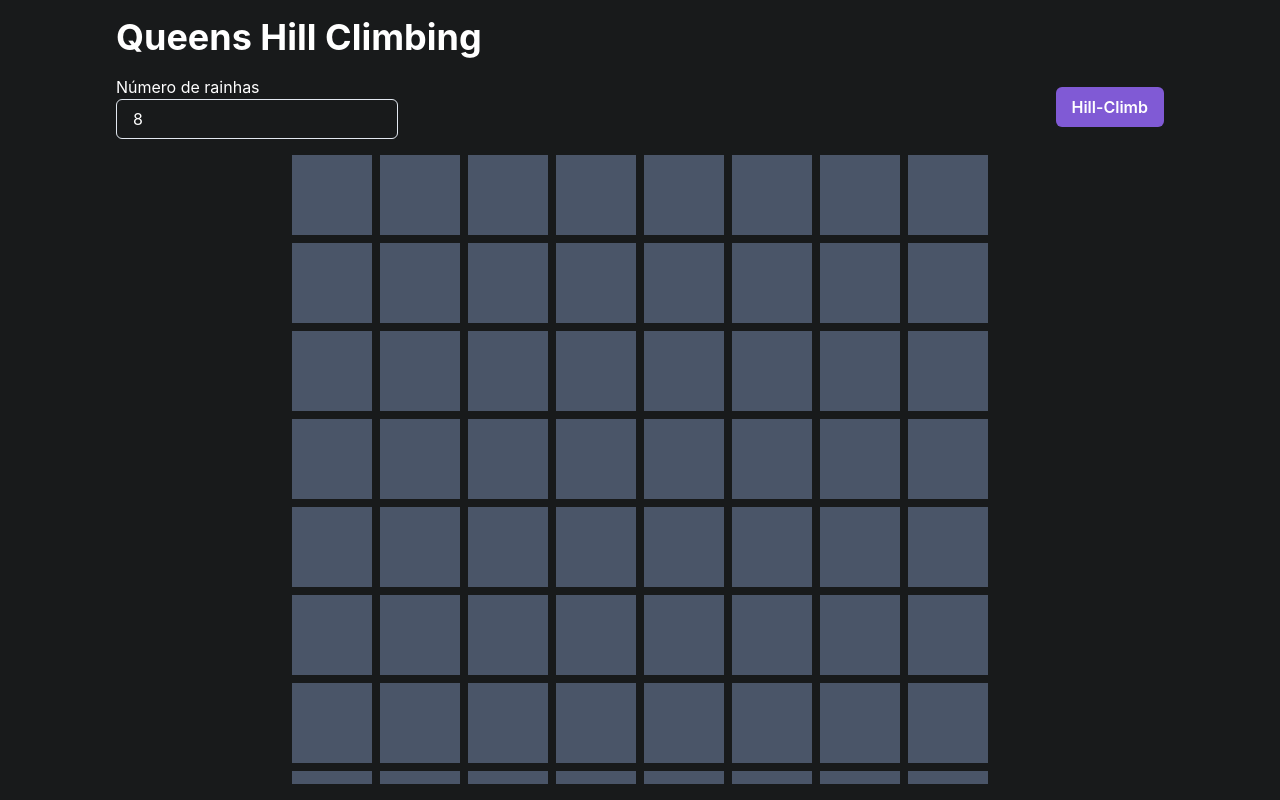
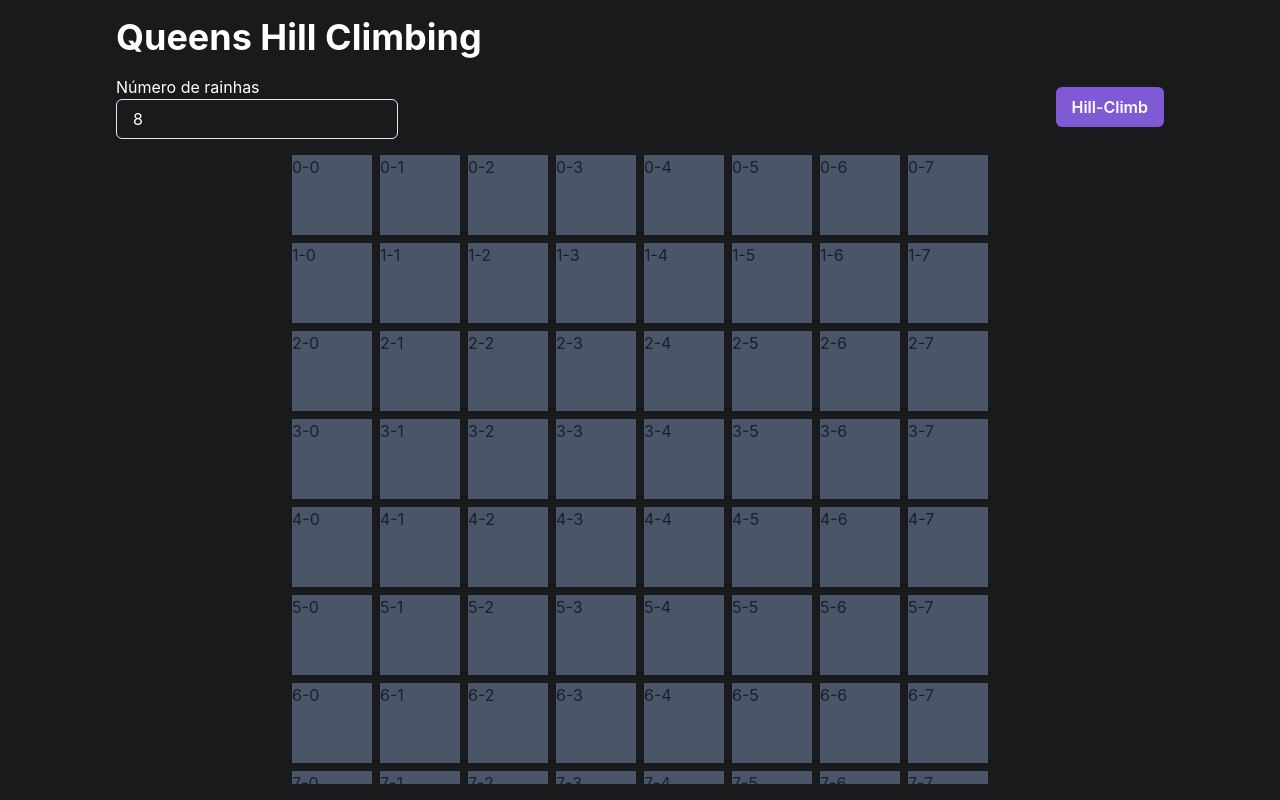
Before and after one commit to 21lucasmessias/Queens-Hillclimb, a React (Vite) app: page / in a window 1280 px wide. Built offline with nearby package versions, Linux system fonts and the light colour scheme.

Commit message:
fix: fixed how the board is saved in state

```diff
--- a/src/App.tsx
+++ b/src/App.tsx
@@ -1,92 +1,90 @@
-import {
-  Box,
-  Button,
-  Flex,
-  Grid,
-  GridItem,
-  Input,
-  InputGroup,
-  Text,
-} from '@chakra-ui/react'
+import { Flex } from '@chakra-ui/react'
 import { useEffect, useState } from 'react'
 import { Board } from './components/Board'
 import { Header } from './components/Header'
+import { useHillClimb } from './HillClimb'
 
-type Position = {
-  x: number
-  y: number
-}
-
-type Square = {
-  type: 'empty' | 'queen'
-  pos: Position
-}
+import { Position, Queen, Square } from './Types'
 
 function App() {
   const [numberOfQueens, setNumberOfQueens] = useState<number>(8)
   const [numberOfAllocatedQueens, setNumberOfAllocatedQueens] =
     useState<number>(0)
 
-  const [columns, setColumns] = useState<Array<Array<Square>>>([])
+  const [rows, setRows] = useState<Array<Array<Square>>>([])
+
+  const [queens, setQueens] = useState<Array<Queen>>([])
+
+  const { execute, handleMoveQueen } = useHillClimb({
+    queens: queens,
+    numberOfQueens: numberOfQueens,
+    numberOfAllocatedQueens: numberOfAllocatedQueens,
+    setQueens: setQueens,
+  })
 
   useEffect(() => {
     if (typeof numberOfQueens === 'number' && numberOfQueens > 0) {
-      const newColumns: Array<Array<Square>> = []
+      const newLines: Array<Array<Square>> = []
 
-      for (let x = 0; x < numberOfQueens; x++) {
-        newColumns.push([])
+      for (let row = 0; row < numberOfQueens; row++) {
+        newLines.push([])
 
-        for (let y = 0; y < numberOfQueens; y++) {
+        for (let col = 0; col < numberOfQueens; col++) {
           const newSquare: Square = {
-            type: 'empty',
             pos: {
-              x,
-              y,
+              row,
+              col,
             },
           }
 
-          newColumns[x].push(newSquare)
+          newLines[row].push(newSquare)
         }
       }
 
-      setColumns(newColumns)
+      setRows(newLines)
       setNumberOfAllocatedQueens(0)
+      setQueens([])
     }
   }, [numberOfQueens])
 
-  const handleAllocateQueen = ({ x, y }: Position) => {
-    if (numberOfAllocatedQueens < numberOfQueens) {
-      const newColumns: Square[][] = [...columns]
+  const hasQueenInColumn = (col: number) => {
+    return queens.some((queen) => queen.pos.col === col)
+  }
 
-      newColumns[x][y] = {
-        ...newColumns[x][y],
-        type: 'queen',
+  const handleAllocateQueen = ({ col, row }: Position) => {
+    if (numberOfAllocatedQueens < numberOfQueens && !hasQueenInColumn(col)) {
+      const newQueen: Queen = {
+        pos: {
+          col,
+          row,
+        },
       }
 
+      setQueens([...queens, newQueen])
       setNumberOfAllocatedQueens(numberOfAllocatedQueens + 1)
-
-      setColumns(newColumns)
     }
   }
 
-  const handleRemoveQueen = ({ x, y }: Position) => {
-    const newColumns: Square[][] = [...columns]
+  const handleRemoveQueen = ({ row, col }: Position) => {
+    const newQueens = queens.filter((queen) => {
+      return !(queen.pos.col === col && queen.pos.row === row)
+    })
 
-    newColumns[x][y] = {
-      ...newColumns[x][y],
-      type: 'empty',
-    }
-
+    setQueens(newQueens)
     setNumberOfAllocatedQueens(numberOfAllocatedQueens - 1)
-
-    setColumns(newColumns)
   }
 
-  const handleSquarePressed = ({ x, y }: Position) => {
-    if (columns[x][y].type === 'empty') {
-      handleAllocateQueen({ x, y })
+  const hasQueenInSquare = ({ row, col }: Position) => {
+    return queens.some(
+      (queen) => queen.pos.row === row && queen.pos.col === col
+    )
+  }
+
+  const handleSquarePressed = (position: Position) => {
+    if (hasQueenInSquare(position)) {
+      handleRemoveQueen(position)
     } else {
-      handleRemoveQueen({ x, y })
+      handleAllocateQueen(position)
     }
   }
 
@@ -110,10 +108,12 @@ function App() {
         <Header
           numberOfQueens={numberOfQueens}
           setNumberOfQueens={setNumberOfQueens}
+          execute={execute}
         />
 
         <Board
-          columns={columns}
+          rows={rows}
+          hasQueenInSquare={hasQueenInSquare}
           handleSquarePressed={handleSquarePressed}
           numberOfQueens={numberOfQueens}
         />
--- /dev/null
+++ b/src/HillClimb.ts
@@ -0,0 +1,48 @@
+import { useMemo } from 'react'
+
+import { Queen } from './Types'
+
+interface HillClimbProps {
+  queens: Array<Queen>
+  numberOfQueens: number
+  numberOfAllocatedQueens: number
+  setQueens: React.Dispatch<React.SetStateAction<Queen[]>>
+}
+
+export const useHillClimb = ({
+  numberOfQueens,
+  queens,
+  setQueens,
+}: HillClimbProps) => {
+  const handleMoveQueen = (column: number) => {
+    const newQueens: Array<Queen> = [...queens]
+    const queen = newQueens.find((_queen) => _queen.pos.col === column)
+
+    if (!queen) {
+      return
+    }
+
+    if (queen.pos.row + 1 === 8) {
+      queen.pos.row = 0
+    } else {
+      queen.pos.row = queen.pos.row + 1
+    }
+
+    setQueens(newQueens)
+  }
+
+  const execute = () => {
+    for (let col = 0; col < numberOfQueens; col++) {
+      handleMoveQueen(col)
+    }
+  }
+
+  const value = useMemo(() => {
+    return {
+      handleMoveQueen,
+      execute,
+    }
+  }, [handleMoveQueen, execute])
+
+  return value
+}
--- /dev/null
+++ b/src/Types.ts
@@ -0,0 +1,12 @@
+export type Position = {
+  col: number
+  row: number
+}
+
+export type Square = {
+  pos: Position
+}
+
+export type Queen = {
+  pos: Position
+}
--- a/src/components/Board.tsx
+++ b/src/components/Board.tsx
@@ -1,24 +1,17 @@
 import { Flex, Grid, GridItem } from '@chakra-ui/react'
-
-type Position = {
-  x: number
-  y: number
-}
-
-type Square = {
-  type: 'empty' | 'queen'
-  pos: Position
-}
+import { Position, Queen, Square } from '../Types'
 
 interface BoardProps {
   numberOfQueens: number
-  columns: Array<Array<Square>>
-  handleSquarePressed: ({ x, y }: Position) => void
+  rows: Array<Array<Square>>
+  hasQueenInSquare: ({ row, col }: Position) => boolean
+  handleSquarePressed: ({ row, col }: Position) => void
 }
 
 export function Board({
   numberOfQueens,
-  columns,
+  rows,
+  hasQueenInSquare,
   handleSquarePressed,
 }: BoardProps) {
   return (
@@ -28,19 +21,21 @@ export function Board({
         gap={2}
         marginX="auto"
       >
-        {columns.map((column) =>
-          column.map((square) => (
+        {rows.map((row) =>
+          row.map((square) => (
             <GridItem
-              key={`${square.pos.x}-${square.pos.y}`}
+              key={`${square.pos.row}-${square.pos.col}`}
               h={'80px'}
               backgroundColor={
-                square.type === 'empty' ? 'gray.600' : 'purple.600'
+                hasQueenInSquare({ row: square.pos.row, col: square.pos.col })
+                  ? 'purple.600'
+                  : 'gray.600'
               }
               cursor={'pointer'}
               onClick={() => {
                 handleSquarePressed(square.pos)
               }}
-            />
+            >{`${square.pos.row}-${square.pos.col}`}</GridItem>
           ))
         )}
       </Grid>
--- a/src/components/Header.tsx
+++ b/src/components/Header.tsx
@@ -10,9 +10,14 @@ import {
 interface HeaderProps {
   numberOfQueens: number
   setNumberOfQueens: React.Dispatch<React.SetStateAction<number>>
+  execute: () => void
 }
 
-export function Header({ numberOfQueens, setNumberOfQueens }: HeaderProps) {
+export function Header({
+  numberOfQueens,
+  setNumberOfQueens,
+  execute,
+}: HeaderProps) {
   return (
     <Flex direction={'column'} w="100%" gap={4}>
       <Heading color={'white'}>Queens Hill Climbing</Heading>
@@ -29,8 +34,9 @@ export function Header({ numberOfQueens, setNumberOfQueens }: HeaderProps) {
             color="white"
           />
         </InputGroup>
-
-        <Button colorScheme={'purple'}>Hill-Climb</Button>
+        <Button colorScheme={'purple'} onClick={execute}>
+          Hill-Climb
+        </Button>
       </Flex>
     </Flex>
   )
```
